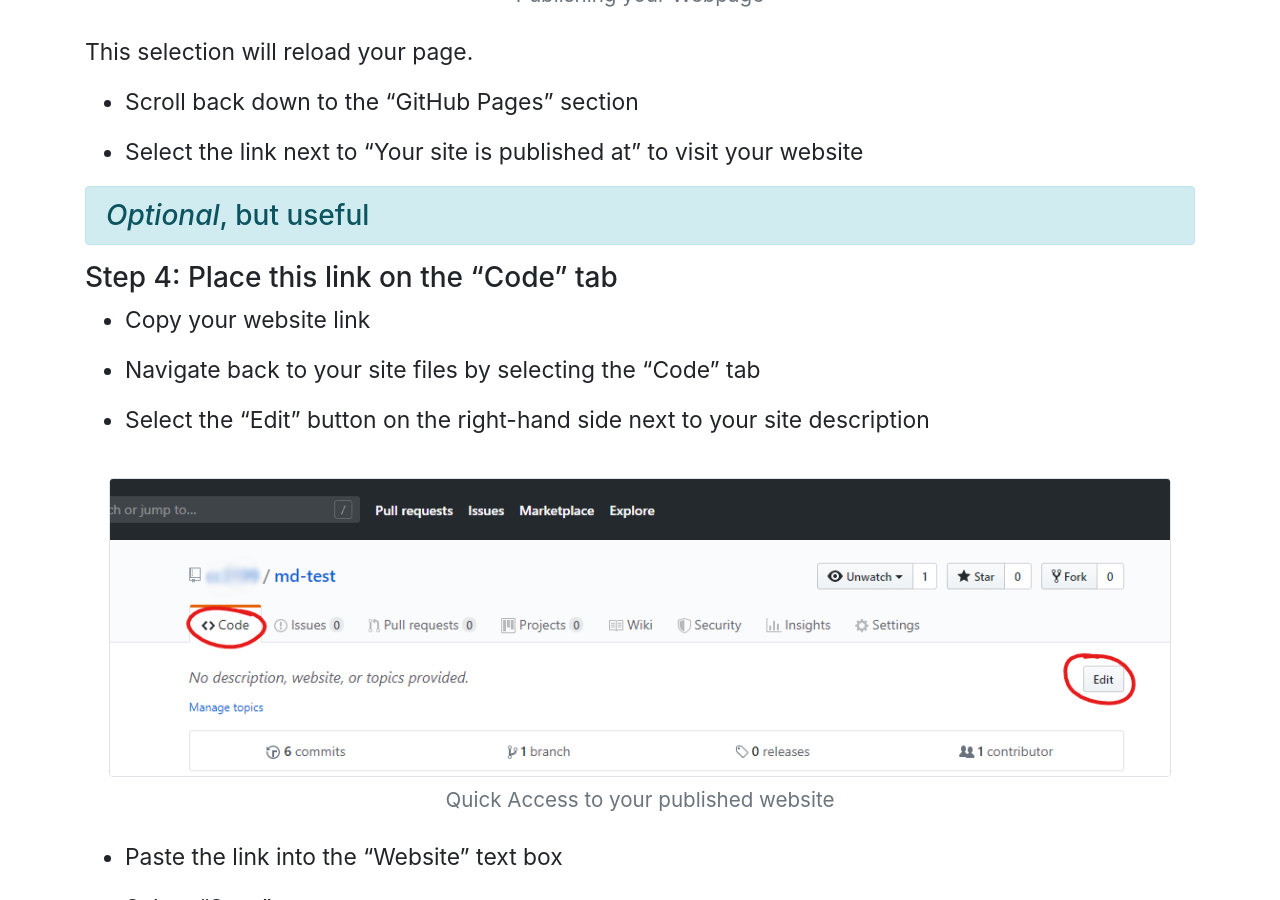
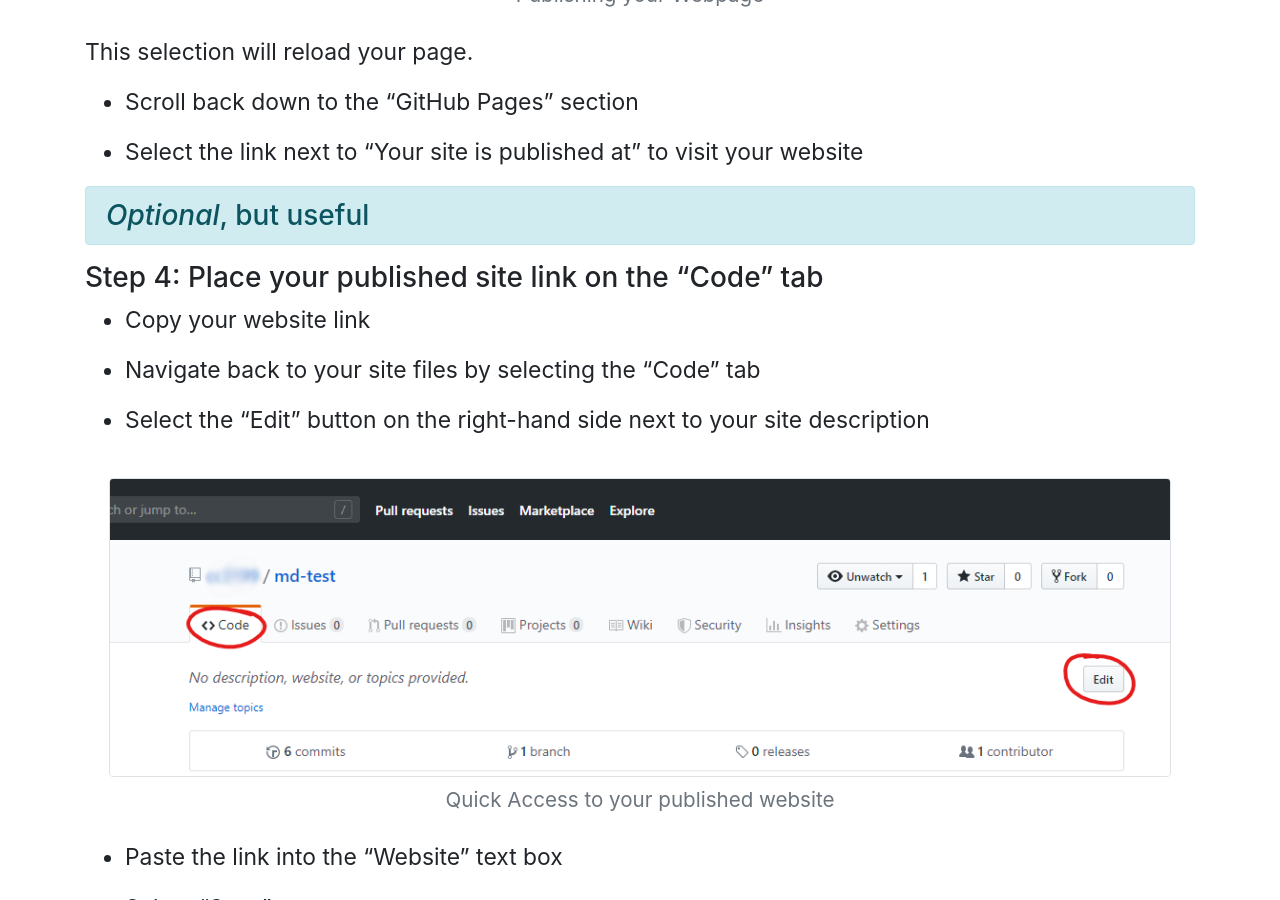
Before and after one commit to lib-static/howto, a Jekyll site: the page built from howtos/viewsiteonlinegh.md, in a window 1280 px wide and 900 px high, scrolled down 1630 px. Built offline with Jekyll 4.4.1, drawn with Linux system fonts in a browser that asks for light colours.

Commit message:
update step 4 name

```diff
--- a/howtos/viewsiteonlinegh.md
+++ b/howtos/viewsiteonlinegh.md
@@ -24,7 +24,7 @@ This selection will reload your page.
 {:.alert .alert-info}
 ### *Optional*, but useful
 
-### Step 4: Place this link on the "Code" tab
+### Step 4: Place your published site link on the "Code" tab
 
 - Copy your website link
 
```
